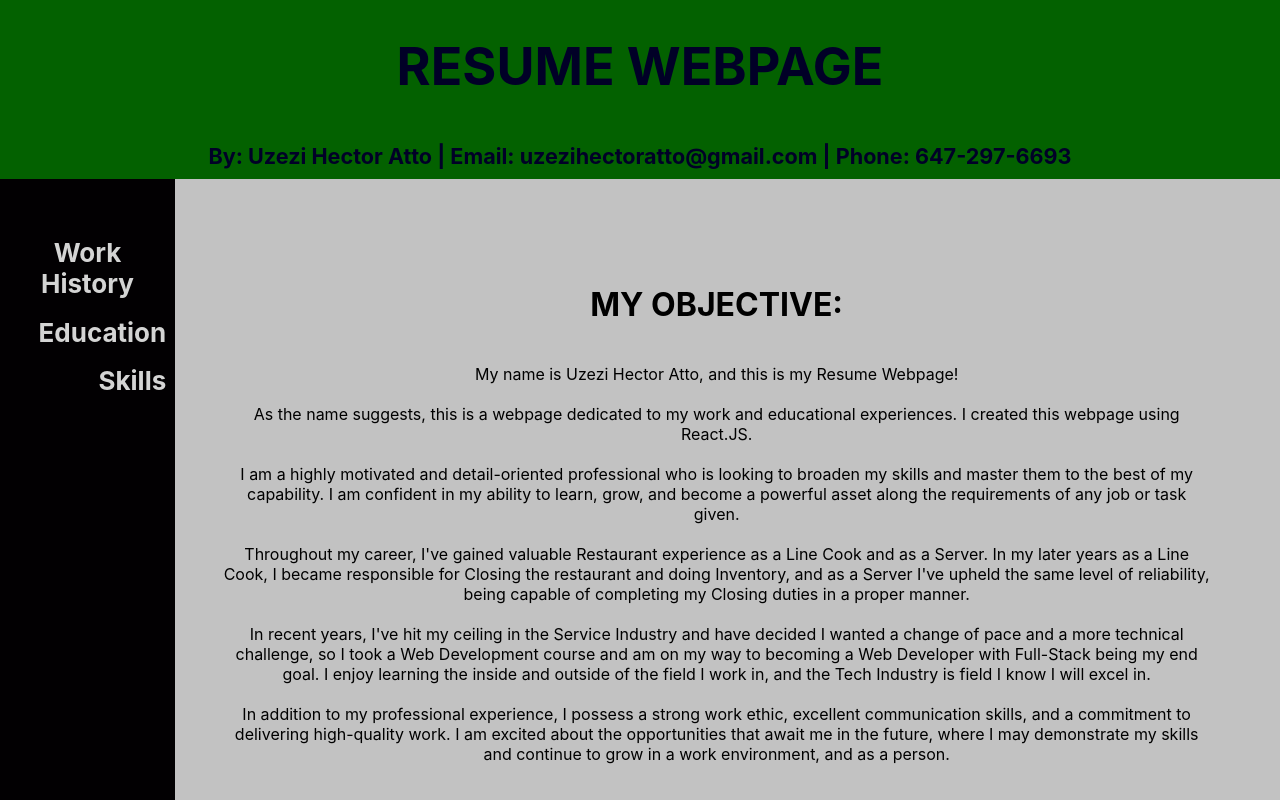
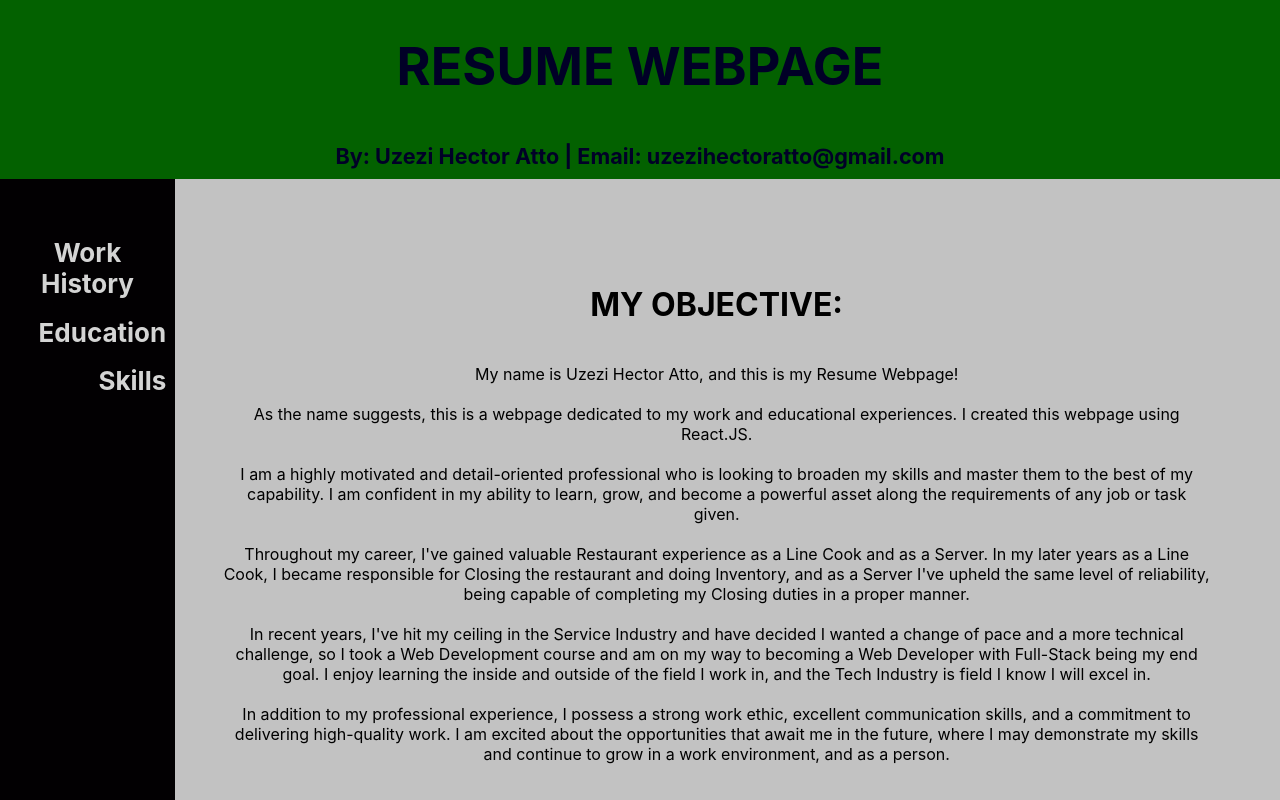
Before and after one commit to hector8th/resume, a React (Create React App) app: page / in a window 1280 px wide. Shown: the top 800 px of the page. Built offline with nearby package versions, Linux system fonts and the light colour scheme.

Commit message:
Update Header.js

```diff
--- a/src/components/Header.js
+++ b/src/components/Header.js
@@ -6,7 +6,7 @@ class Header extends Component {
             <div className="App-header">
                 <h1>RESUME WEBPAGE</h1>
                 <h5>
-                    By: Uzezi Hector Atto | Email: uzezihectoratto@gmail.com | Phone: 647-297-6693
+                    By: Uzezi Hector Atto | Email: uzezihectoratto@gmail.com
                 </h5>
             </div>
         )
```
